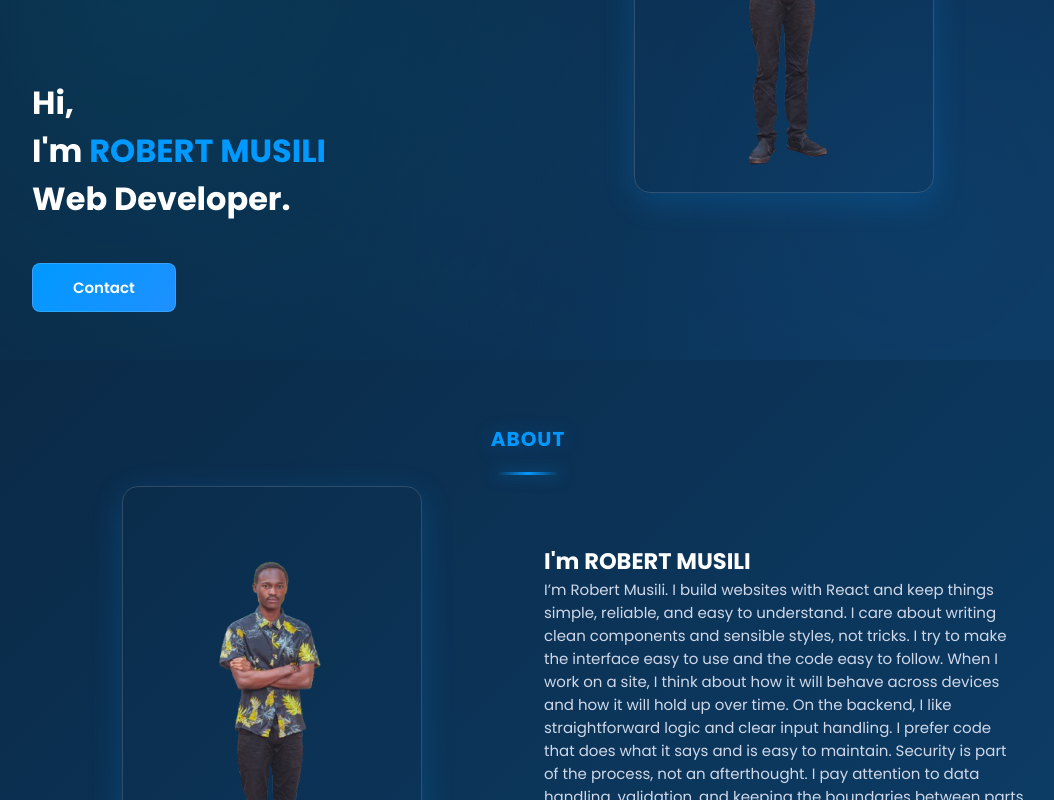
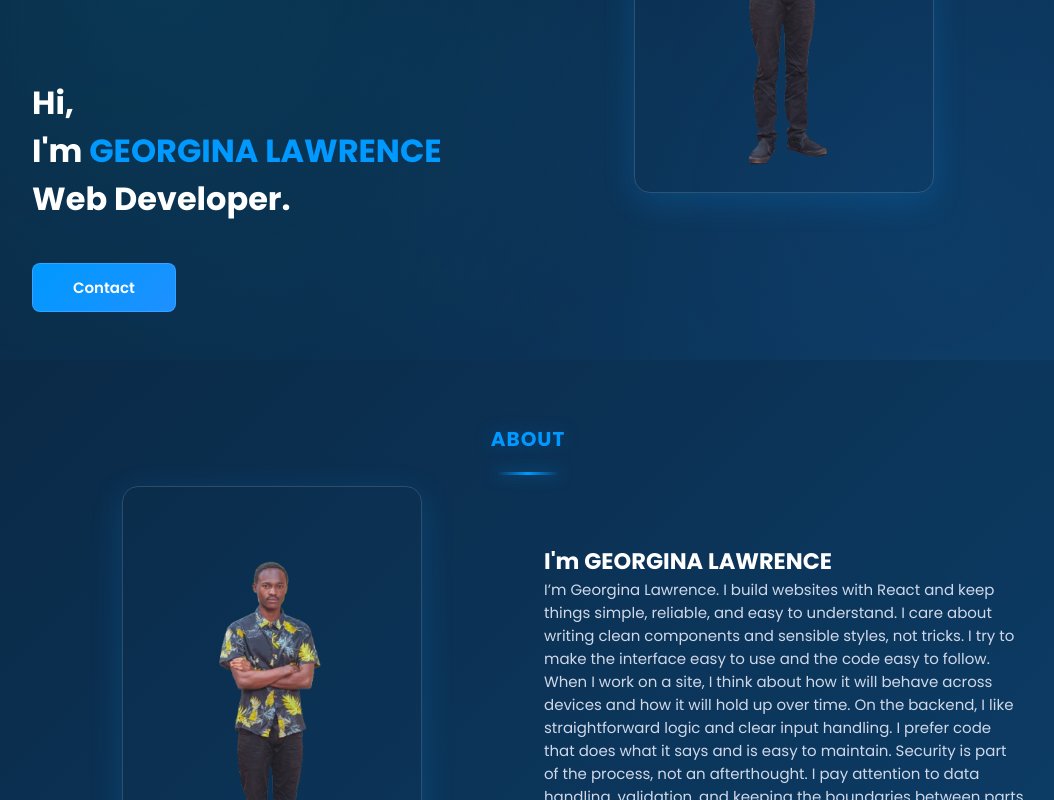
Before and after one commit to RobertMusili12315610/ROBERT, a React (Vite) app: page / in a window 1280 px wide. Shown: the part 440-1240 px from the top of the page, without its empty margins (112-1166 px from the left). Built offline with nearby package versions, Linux system fonts and the light colour scheme; some icons are missing.

Commit message:
Update App.jsx

```diff
--- a/src/App.jsx
+++ b/src/App.jsx
@@ -8,7 +8,7 @@ import work1 from './assets/work1.png'
 import work3 from './assets/work3.jpg'
 import './App.css'
 
-const aboutText = `I’m Robert Musili. I build websites with React and keep things simple, reliable, and easy to understand.
+const aboutText = `I’m Georgina Lawrence. I build websites with React and keep things simple, reliable, and easy to understand.
 
 I care about writing clean components and sensible styles, not tricks. I try to make the interface easy to use and the code easy to follow. When I work on a site, I think about how it will behave across devices and how it will hold up over time.
 
@@ -53,7 +53,7 @@ function App() {
     setStatus(null)
 
     try {
-      const response = await fetch('https://formspree.io/f/mbdpqkao', {
+      const response = await fetch('', {
         method: 'POST',
         body: data,
         headers: { Accept: 'application/json' },
@@ -82,7 +82,7 @@ function App() {
               Hi,
               <br />
               I'm
-              <span className="home__Title__color"> ROBERT MUSILI </span>
+              <span className="home__Title__color"> GEORGINA LAWRENCE </span>
               <br />
               Web Developer.
             </h1>
@@ -91,7 +91,7 @@ function App() {
             </a>
           </div>
           <div className="Home__img">
-            <img src={perfil2} alt="Robert Musili" />
+            <img src={perfil2} alt="Georgina Lawrence" />
           </div>
         </section>
 
@@ -99,10 +99,10 @@ function App() {
           <SectionHeader title="ABOUT" />
           <div className="About__Container Grid">
             <div className="About__Image">
-              <img src={perfil2} alt="About Robert" />
+              <img src={perfil2} alt="About Georgina" />
             </div>
             <div>
-              <h2 className="About__SubTitle">I'm ROBERT MUSILI</h2>
+              <h2 className="About__SubTitle">I'm GEORGINA LAWRENCE</h2>
               <p className="About__Text">{aboutText}</p>
             </div>
           </div>
```
